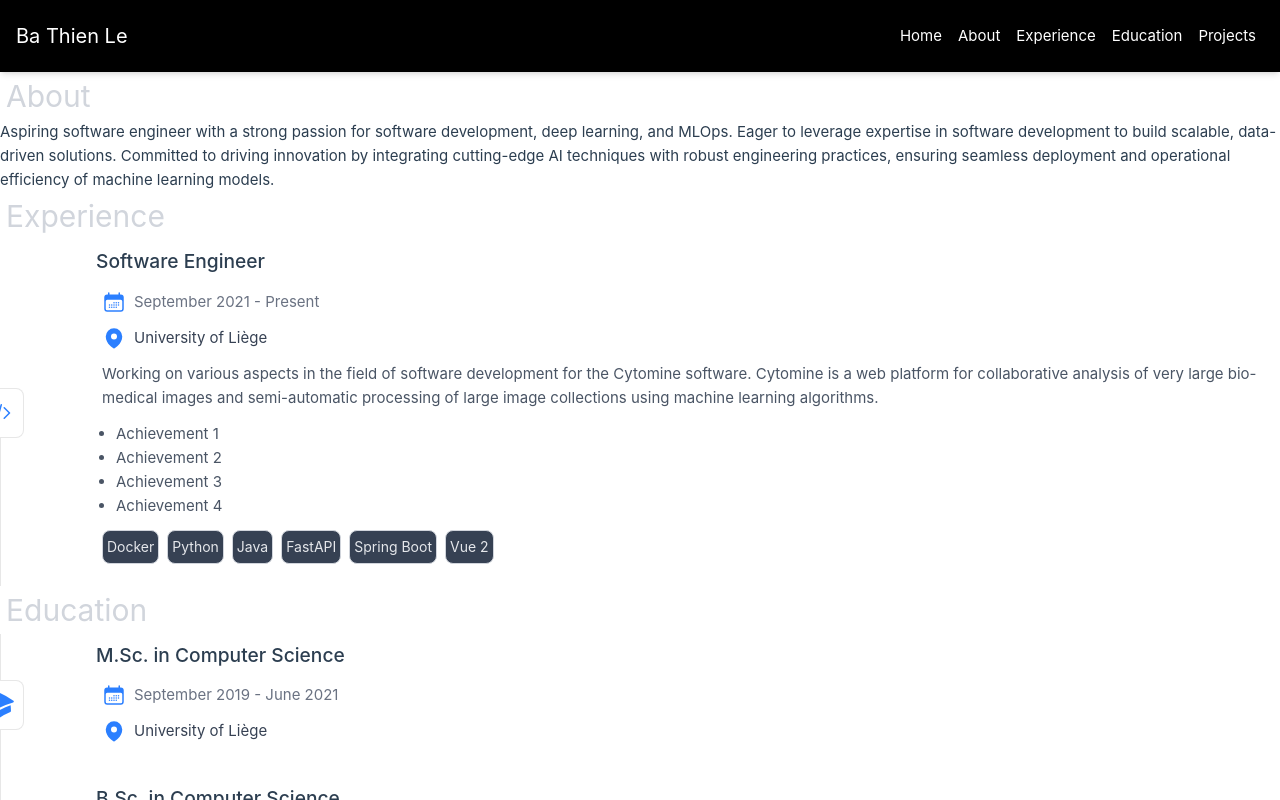
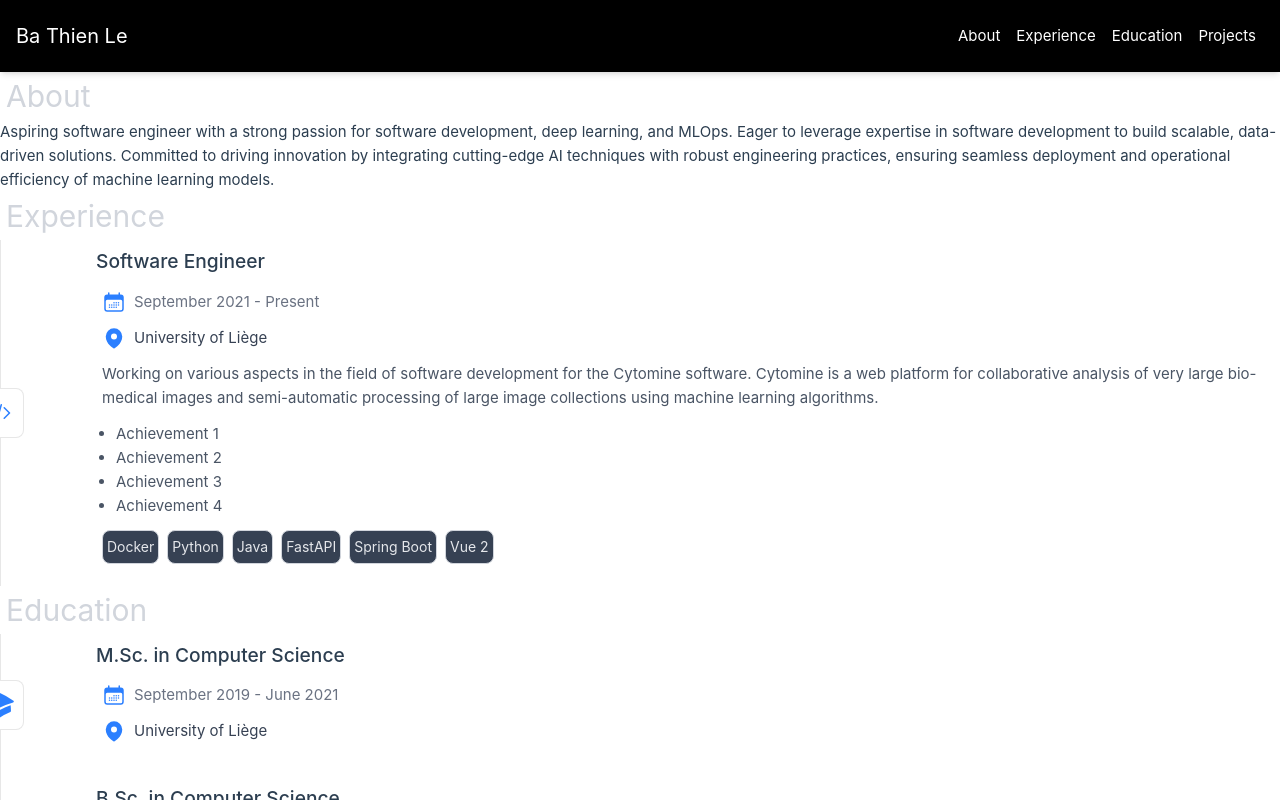
Before and after one commit to bathienle/bathienle.github.io, a Vue app: page / in a window 1280 px wide. Shown: the top 800 px of the page. Built offline with nearby package versions, Linux system fonts and the light colour scheme.

Commit message:
Fix anchor link position

```diff
--- a/src/assets/main.css
+++ b/src/assets/main.css
@@ -1,2 +1,6 @@
 @import 'tailwindcss';
 @import './base.css';
+
+html {
+  scroll-behavior: smooth;
+}
--- a/src/components/AppNavbar.vue
+++ b/src/components/AppNavbar.vue
@@ -6,7 +6,6 @@
       </div>
 
       <nav class="flex">
-        <a href="#home" class="p-2 hover:bg-green-700 rounded-full">Home</a>
         <a href="#about" class="p-2 hover:bg-green-700 rounded-full">About</a>
         <a href="#experience" class="p-2 hover:bg-green-700 rounded-full">Experience</a>
         <a href="#education" class="p-2 hover:bg-green-700 rounded-full">Education</a>
--- a/src/views/AboutView.vue
+++ b/src/views/AboutView.vue
@@ -1,5 +1,7 @@
 <template>
-  <h1 id="about" class="text-3xl text-gray-300 font-bold p-1.5">About</h1>
+  <div id="about" class="relative -top-20" />
+
+  <h1 class="text-3xl text-gray-300 font-bold p-1.5">About</h1>
 
   <p v-if="about">
     {{ about.description }}
```
